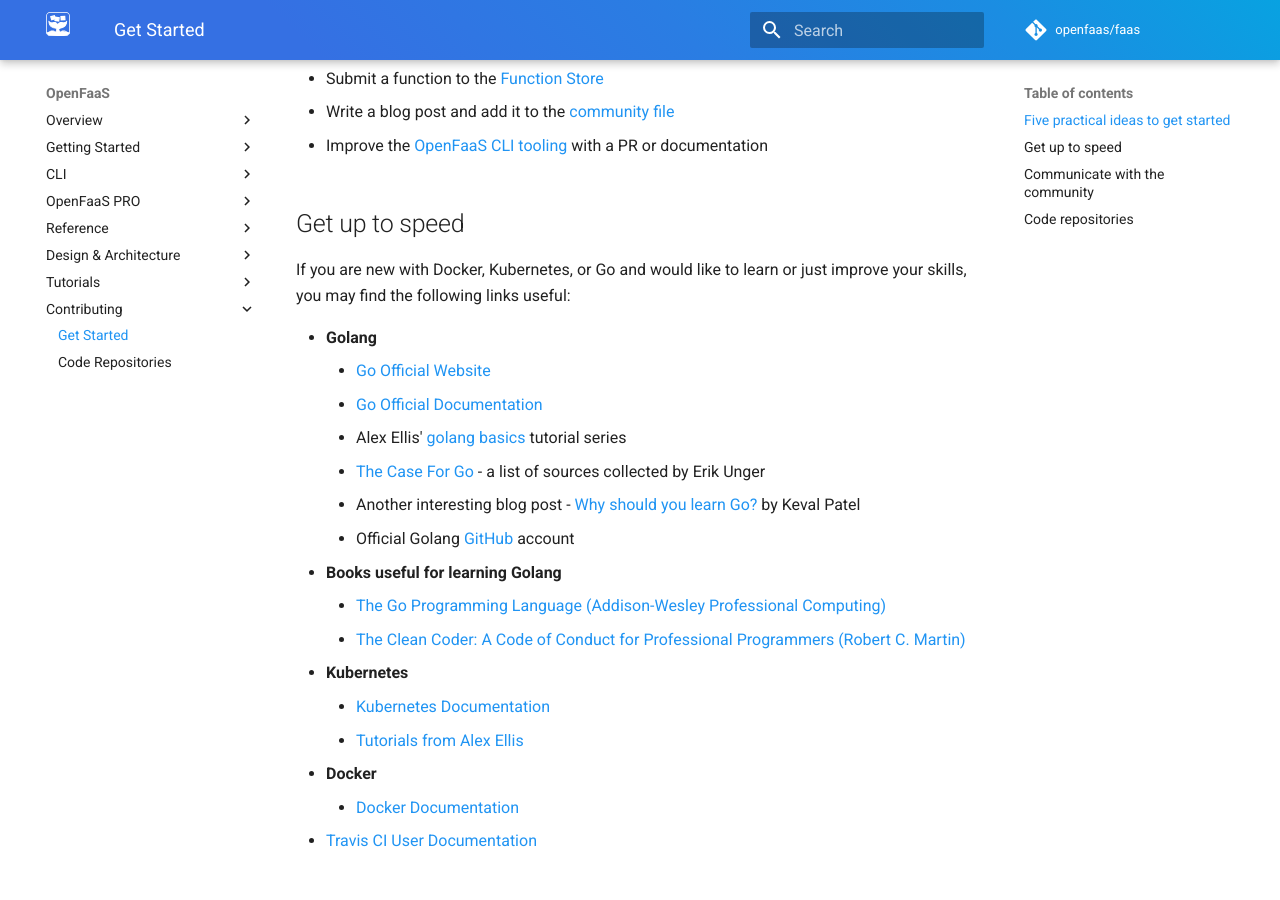
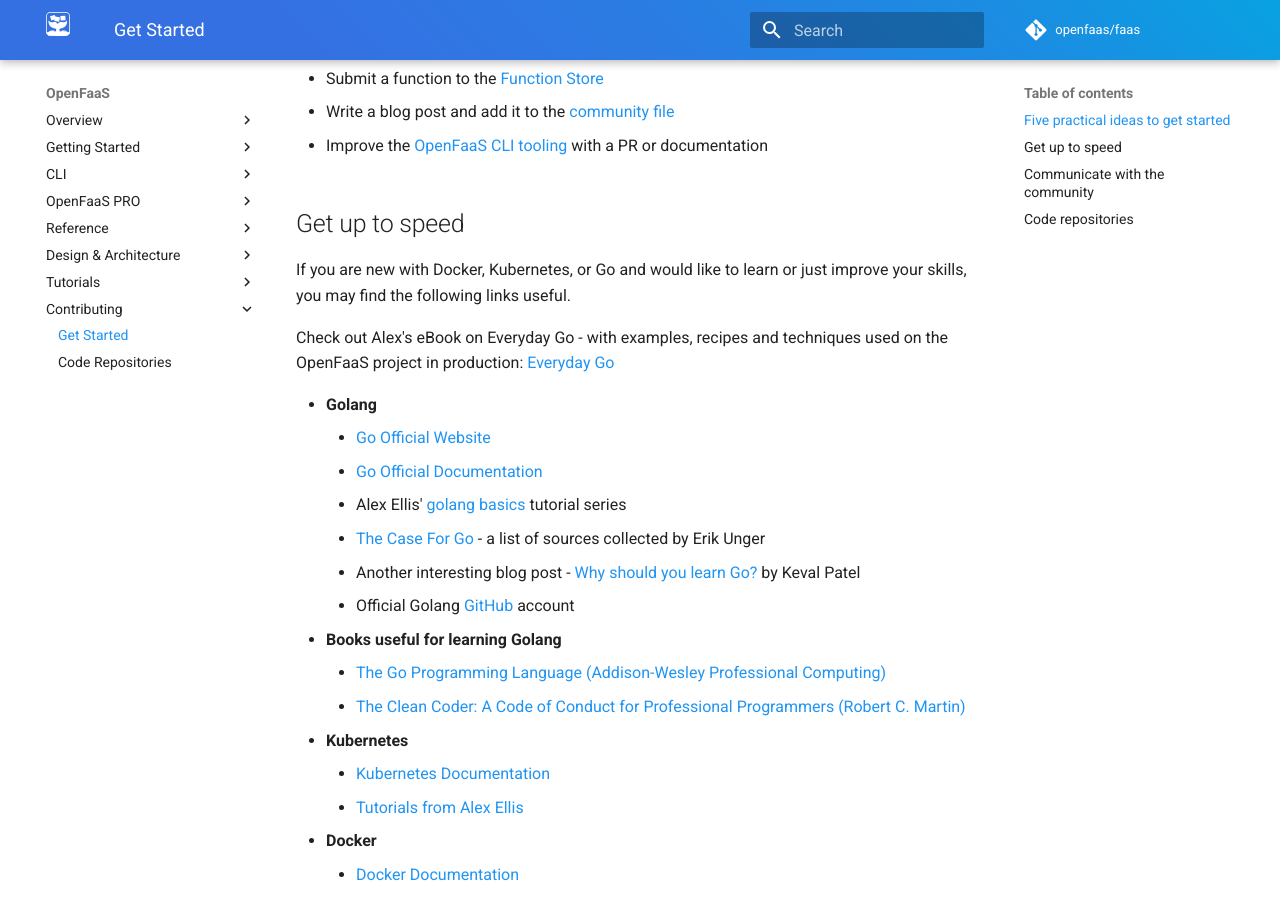
Before and after one commit to openfaas/docs, an MkDocs documentation site: the page built from docs/contributing/get-started.md, in a window 1280 px wide and 900 px high, scrolled down 529 px. Built offline with MkDocs 1.6.1 and Material for MkDocs 9.7.7, drawn with Linux system fonts in a browser that asks for light colours; comment, search, counter and statistics services are not loaded.

Commit message:
Add link on learning Go on contributing page
Signed-off-by: Alex Ellis (OpenFaaS Ltd) <alexellis2@gmail.com>

```diff
--- a/docs/contributing/get-started.md
+++ b/docs/contributing/get-started.md
@@ -20,7 +20,9 @@ Examples may be: writing some Go code, reviewing a PR, helping with the website
 
 ## Get up to speed
 
-If you are new with Docker, Kubernetes, or Go and would like to learn or just improve your skills, you may find the following links useful:
+If you are new with Docker, Kubernetes, or Go and would like to learn or just improve your skills, you may find the following links useful.
+
+Check out Alex's eBook on Everyday Go - with examples, recipes and techniques used on the OpenFaaS project in production: [Everyday Go](https://gumroad.com/l/everyday-golang)
 
 * **Golang**
     * [Go Official Website](https://golang.org)
```
